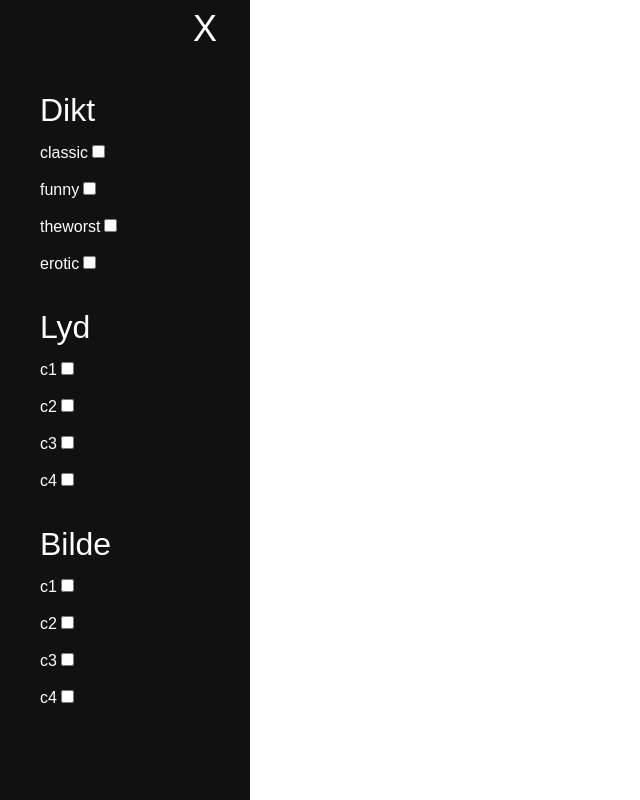
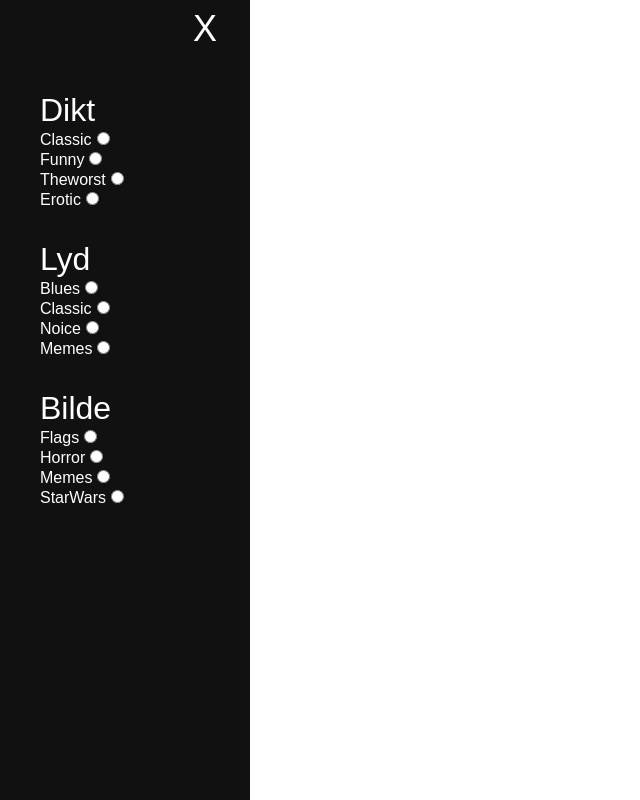
Before and after one commit to IT2810/it2810-webutvikling-h18-prosjekt-2-gruppe--39, a React (Create React App) app: page / in a window 1280 px wide. Shown: the whole page, without its empty margins (0-640 px from the left). Built offline with nearby package versions, Linux system fonts and the light colour scheme.

Commit message:
fikset Radiobuttons

```diff
--- a/src/components/Sidebar/Sidebar.css
+++ b/src/components/Sidebar/Sidebar.css
@@ -24,6 +24,10 @@
   color: white;
   list-style: none;
   font-size: 2rem;
+}
+
+.sidebar li {
+  font-size: 0.5rem;
 }
 
 .sidebar a:hover {
--- a/src/components/Sidebar/Sidebar.js
+++ b/src/components/Sidebar/Sidebar.js
@@ -5,7 +5,7 @@ function Checkbox(props) {
   return (
     <label>
       {props.category}
-      <input onClick={props.onClick} type="checkbox" />
+      <input onClick={props.onClick} type="radio" name={props.name} />
     </label>
   );
 }
@@ -23,12 +23,14 @@ class Sidebar extends React.Component {
       sound: {
         kategori_1: false,
         kategori_2: false,
-        kategori_3: false
+        kategori_3: false,
+        kategori_4: false
       },
       image: {
         kategori_1: false,
         kategori_2: false,
-        kategori_3: false
+        kategori_3: false,
+        kategori_4: false
       }
     };
   }
@@ -39,6 +41,7 @@ class Sidebar extends React.Component {
       checkboxes.push(
         <li key={i}>
           <Checkbox
+            name={type}
             category={categories[i]}
             onClick={() => this.handleCheckboxClick(type, categories[i])}
           />
@@ -58,19 +61,30 @@ class Sidebar extends React.Component {
           <ul className="sidebar-element">
             Dikt
             {this.renderCheckboxes('poems', [
-              'classic',
-              'funny',
-              'theworst',
-              'erotic'
+              'Classic',
+              'Funny',
+              'Theworst',
+              'Erotic'
+            ])}
+          </ul>
+
+          <ul className="sidebar-element">
+            Lyd
+            {this.renderCheckboxes('sound', [
+              'Blues',
+              'Classic',
+              'Noice',
+              'Memes'
             ])}
           </ul>
           <ul className="sidebar-element">
-            Lyd
-            {this.renderCheckboxes('sound', ['c1', 'c2', 'c3', 'c4'])}
-          </ul>
-          <ul className="sidebar-element">
             Bilde
-            {this.renderCheckboxes('image', ['c1', 'c2', 'c3', 'c4'])}
+            {this.renderCheckboxes('image', [
+              'Flags',
+              'Horror',
+              'Memes',
+              'StarWars'
+            ])}
           </ul>
         </div>
       </div>
@@ -79,8 +93,12 @@ class Sidebar extends React.Component {
 
   handleCheckboxClick(type, kat) {
     const newState = this.state;
+    for (let k in newState[type]) {
+      newState[type][k] = false;
+    }
     newState[type][kat] = !this.state[type][kat];
     this.setState(newState);
+
     switch (type) {
       case 'poems':
         this.fetchPoems();
```
